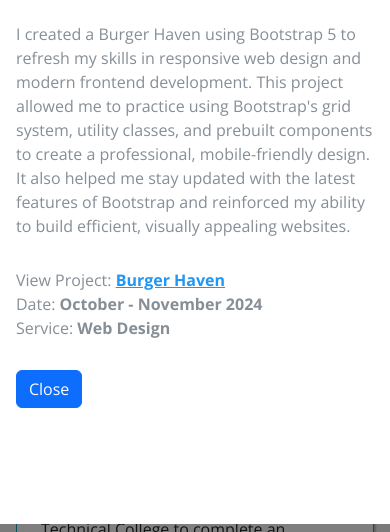
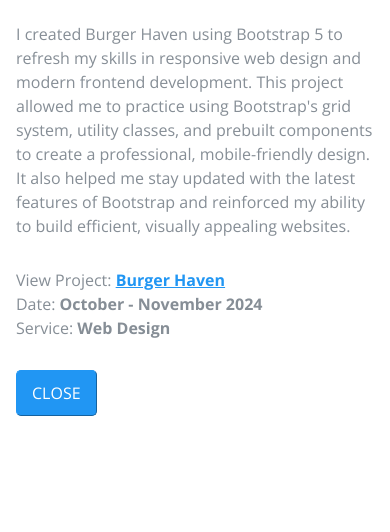
Before and after one commit to H3nr1-1/c-henri.com---Bootstrap, a PHP site: page / in a window 390 px wide, after a click that opens the changed part. Shown: the part 682-1214 px from the top of the page. Run offline with PHP 8.4, Linux system fonts and the light colour scheme; some web fonts are replaced.

Commit message:
added aos.js animation to page, adjusted buttons to be more customized

```diff
--- a/index.html
+++ b/index.html
@@ -18,6 +18,11 @@
     <link href="style.css" rel="stylesheet">
     <!-- Font Awesome CDN -->
     <link href="https://cdnjs.cloudflare.com/ajax/libs/font-awesome/6.5.0/css/all.min.css" rel="stylesheet">
+    <!-- Load aos.js Animations-->
+    <script src="https://cdnjs.cloudflare.com/ajax/libs/aos/2.3.4/aos.js" integrity="sha512-A7AYk1fGKX6S2SsHywmPkrnzTZHrgiVT7GcQkLGDe2ev0aWb8zejytzS8wjo7PGEXKqJOrjQ4oORtnimIRZBtw==" crossorigin="anonymous" referrerpolicy="no-referrer"></script>
+    <link rel="stylesheet" href="https://cdnjs.cloudflare.com/ajax/libs/aos/2.3.4/aos.css" integrity="sha512-1cK78a1o+ht2JcaW6g8OXYwqpev9+6GqOkz9xmBN9iUUhIndKtxwILGWYOSibOKjLsEdjyjZvYDq/cZwNeak0w==" crossorigin="anonymous" referrerpolicy="no-referrer">
+    <script>document.addEventListener('DOMContentLoaded', () => AOS.init({once:true}))</script>
+    <!-- The AOS.init({once:true}) ensures that the animations will only happen once on the page and not multiple times as the user scrolls up and down.  -->
     <script src="script.js"></script>
 
     <title>Chris Henrickson - Web Designer</title>
@@ -275,7 +280,7 @@
                     <textarea id="message" name="message" placeholder="Your message" class="form-control" rows="4"></textarea>
                     </div>
                     <div class="col-md-12">
-                    <button class="btn btn-general btn-white" type="submit" role="button">Send</button>
+                    <button class="btn-general btn-white" type="submit" role="button">Send</button>
                     </div>
                 </div>
               </form>
@@ -349,7 +354,7 @@
                                   <img class="img-fluid img-centered" src="images/Burger-Haven.webp" alt="Burger Haven website I created using Bootstrap.">
                                 </div>
                                 <div class="col-md-6">
-                                  <p>I created a Burger Haven using Bootstrap 5 to refresh my skills in responsive web design and modern frontend development. This project allowed me to practice using Bootstrap's grid system, utility classes, and prebuilt components to create a professional, mobile-friendly design. It also helped me stay updated with the latest features of Bootstrap and reinforced my ability to build efficient, visually appealing websites.</p>
+                                  <p>I created Burger Haven using Bootstrap 5 to refresh my skills in responsive web design and modern frontend development. This project allowed me to practice using Bootstrap's grid system, utility classes, and prebuilt components to create a professional, mobile-friendly design. It also helped me stay updated with the latest features of Bootstrap and reinforced my ability to build efficient, visually appealing websites.</p>
                                   <ul class="list-inline item-details">
                                       <li>View Project:
                                           <strong>
@@ -367,7 +372,7 @@
                                         </strong>
                                       </li>
                                   </ul>
-                                  <button type="button" class="btn btn-primary" data-bs-dismiss="modal">Close</button>
+                                  <button type="button" class="btn-general btn-white" data-bs-dismiss="modal">Close</button>
                               </div>
                             </div>
                           </div>
@@ -416,7 +421,7 @@
                                       </strong>
                                     </li>
                                 </ul>
-                                <button type="button" class="btn btn-primary"
+                                <button type="button" class="btn-primary btn-white"
                                 data-bs-dismiss="modal">Close</button>
                             </div>
                           </div>
@@ -466,7 +471,7 @@
                                       </strong>
                                     </li>
                                 </ul>
-                                <button type="button" class="btn btn-primary"
+                                <button type="button" class="btn-primary btn-white"
                                  data-bs-dismiss="modal">Close</button>
                               </div>
                           </div>
@@ -516,7 +521,7 @@
                                       </strong>
                                     </li>
                                 </ul>
-                                <button type="button" class="btn btn-primary"
+                                <button type="button" class="btn-primary btn-white"
                                  data-bs-dismiss="modal">Close</button>
                               </div>
                           </div>
@@ -566,7 +571,7 @@
                                       </strong>
                                     </li>
                                 </ul>
-                                <button type="button" class="btn btn-primary"
+                                <button type="button" class="btn-primary btn-white"
                                  data-bs-dismiss="modal">Close</button>
                             </div>
                           </div>
@@ -616,7 +621,7 @@
                                       </strong>
                                     </li>
                                 </ul>
-                                <button type="button" class="btn btn-primary"
+                                <button type="button" class="btn-primary btn-white"
                                  data-bs-dismiss="modal">Close</button>
                             </div>
                           </div>
@@ -666,7 +671,7 @@
                                       </strong>
                                     </li>
                                 </ul>
-                                <button type="button" class="btn btn-primary"
+                                <button type="button" class="btn-primary btn-white"
                                  data-bs-dismiss="modal">Close</button>
                             </div>
                           </div>
--- a/style.css
+++ b/style.css
@@ -128,14 +128,13 @@ a:active {
   }
 
 /*==================================================
-                  BUTTON (Generic)
+                  BUTTONS
 ====================================================*/
 
 .btn-general {
-    background-color: transparent;
     text-align: center;
     border-width: 1px;
-    border-radius: 0px;
+    border-radius: 5px;
     font-size: 16px;
     padding: 10px 15px;
     font-weight: 400;
@@ -146,6 +145,7 @@ a:active {
     border-color: #2196f3;
     background-color: #2196f3;
     color: #fff;
+    box-shadow: 4px 4px 5px;
 }
 
 .btn-white:hover,
@@ -155,16 +155,11 @@ a:active {
     cursor: pointer;
 }
 
-.btn-green {
-    border-color: #2196f3;
-    color: #2196f3;
-}
-
-.btn-green:hover,
-.btn-green:focus {
-    background-color: #2196f3;
-    color: #fff;
-    cursor: pointer;
+.btn-white:active {
+    transform: translateX(2px);
+    transform: translateY(2px);
+    transition: .2s;
+    box-shadow: none;
 }
 
 /*==================================================
```
Also changed, not shown: other parts of index.html (+14 -14 lines).
